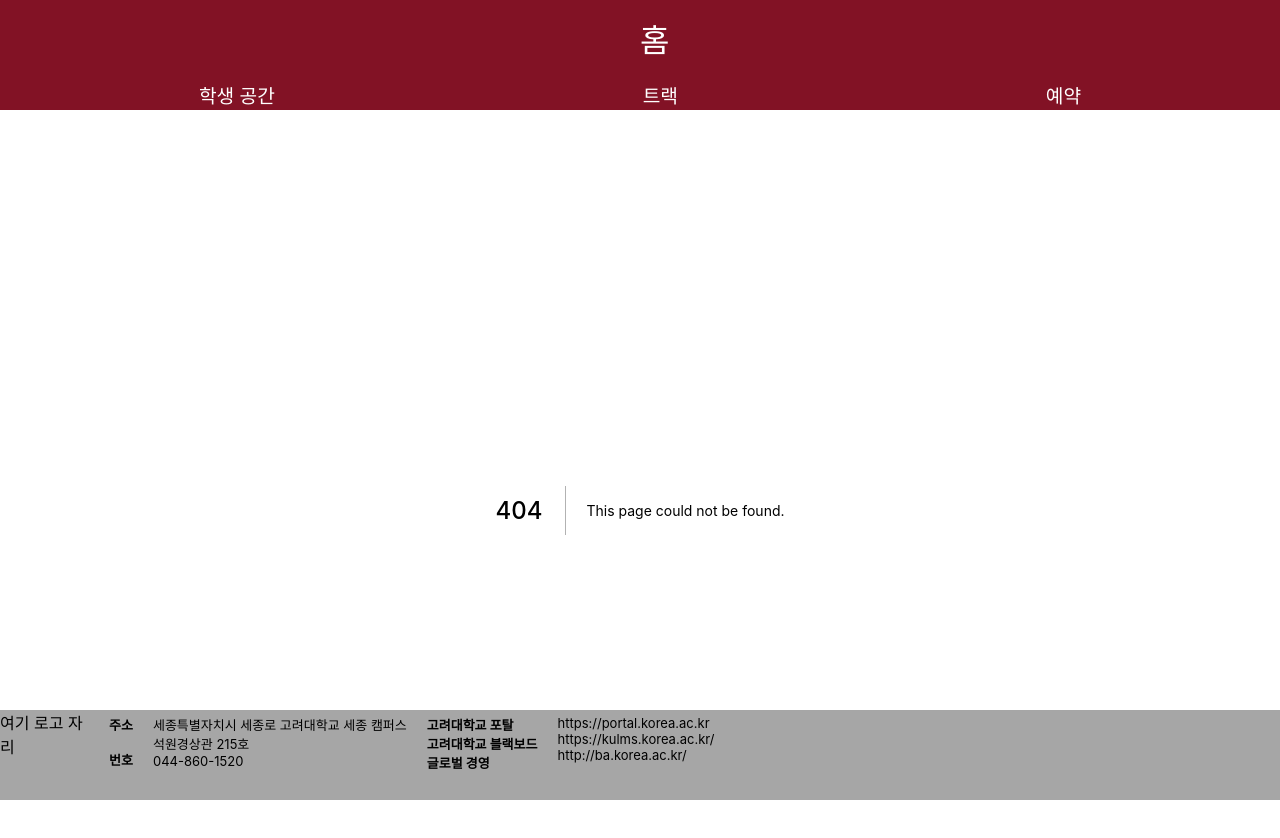
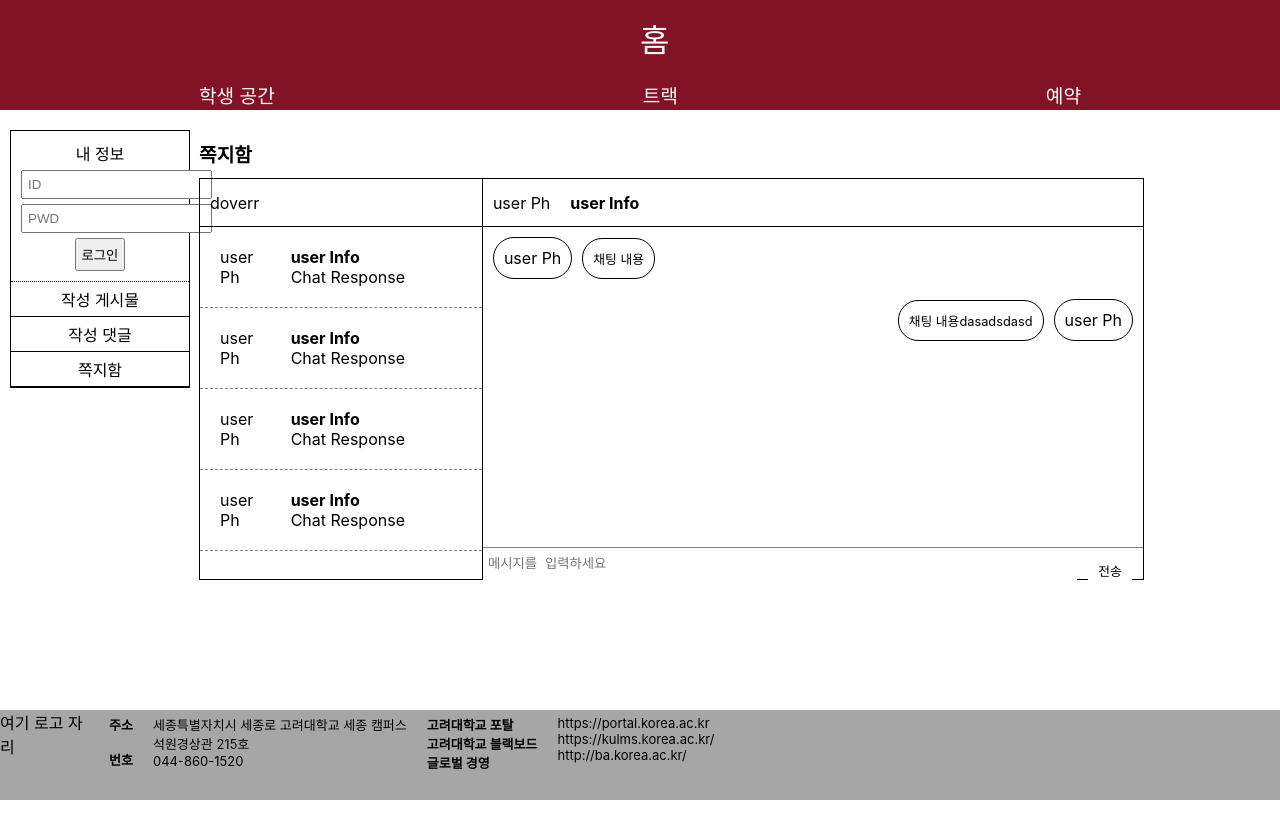
Before and after one commit to augusstt06/korea_global_admin, a Next.js app: page /dm in a window 1280 px wide. Before the commit this address had no page. Shown: the top 838 px of the page. After the commit the page ends 800 px from the top, so only its background shows below. Built offline with nearby package versions, Linux system fonts and the light colour scheme.

Commit message:
fix : Message Component Css

```diff
--- /dev/null
+++ b/pages/dm.js
@@ -0,0 +1,100 @@
+import React, {useState} from "react";
+import Side from "../component/Side";
+
+const Dm = () => {
+    const [option] = useState({
+        pageTitle : '쪽지함',
+        sideTitle : '마이 페이지',
+        theadNum : 0,
+        theadTitle : '제목',
+        theadBody : '내용',
+        theadDay : '날짜',
+    });
+    const [idSide] = useState([
+        {id : '미정', link : `/mg`, text : '작성 게시물'},
+        {id : '미정', link : `/cy`, text : '작성 댓글'},
+        {id : '미정', link : `/dm`, text : '쪽지함'}
+    ]);
+    return (
+        <div className='main'>
+            <div className='component'>
+                <Side items = {[
+                    {id : idSide[0].id, link : idSide[0].link , text : idSide[0].text},
+                    {id : idSide[1].id, link : idSide[1].link, text : idSide[1].text},
+                    {id : idSide[2].id, link : idSide[2].link, text : idSide[2].text}
+                ]} title = {option.sideTitle}/>
+            </div>
+            <div className='content'>
+                <div className='pageTitle'>
+                    <a>{option.pageTitle}</a>
+                </div>
+                <div className='msgBox'>
+                    <div className='msgList'>
+                        <div className='myNickname'>
+                            doverr
+                        </div>
+                        <div className='receiveList'>
+                            <div className='receivePhoto'>user Ph</div>
+                            <div className='receiveOpponent'>
+                                <div className='receiveInfo'>user Info</div>
+                                <div className='receiveMsg'>Chat Response</div>
+                            </div>
+                        </div>
+                        <div className='receiveList'>
+                            <div className='receivePhoto'>user Ph</div>
+                            <div className='receiveOpponent'>
+                                <div className='receiveInfo'>user Info</div>
+                                <div className='receiveMsg'>Chat Response</div>
+                            </div>
+                        </div>
+                        <div className='receiveList'>
+                            <div className='receivePhoto'>user Ph</div>
+                            <div className='receiveOpponent'>
+                                <div className='receiveInfo'>user Info</div>
+                                <div className='receiveMsg'>Chat Response</div>
+                            </div>
+                        </div>
+                        <div className='receiveList'>
+                            <div className='receivePhoto'>user Ph</div>
+                            <div className='receiveOpponent'>
+                                <div className='receiveInfo'>user Info</div>
+                                <div className='receiveMsg'>Chat Response</div>
+                            </div>
+                        </div>
+                    </div>
+                    <div className='msgDetail'>
+                        <div className='opponentNickname'>
+                            <div className='receivePhoto'>user Ph</div>
+                            <div className='receiveInfo'>user Info</div>
+                        </div>
+                        <div className='msgChatBox'>
+                            {/* 상대방 메시지 Response Data Mapping*/}
+                            <div className='opponentChat'>
+                                <div className='receivePhoto'>user Ph</div>
+                                <div className='ChatMsg'>채팅 내용 </div>
+                            </div>
+                            {/**/}
+                            {/* 내 메시지 Response Data Mapping*/}
+                            <div className='myChat'>
+                                <div className='myPhoto'>user Ph</div>
+                                <div className='ChatMsg'>채팅 내용dasadsdasd</div>
+                            </div>
+                        {/*    */}
+                        </div>
+                        <div className='typingMsg'>
+                            <div className='typingChat'>
+                                <textarea placeholder='메시지를 입력하세요'/>
+                            </div>
+                            <div className='typingBtn'>
+                                <button>
+                                    <a>전송</a>
+                                </button>
+                            </div>
+                        </div>
+                    </div>
+                </div>
+            </div>
+        </div>
+    )
+};
+export default Dm;
--- a/pages/mg.js
+++ b/pages/mg.js
@@ -22,6 +22,7 @@ const Mg_Post = () => {
                 <Side items = {[
                     {id : idSide[0].id, link : idSide[0].link, text : idSide[0].text},
                     {id : idSide[1].id, link : idSide[1].link, text : idSide[1].text},
+                    {id : idSide[2].id, link : idSide[2].link, text : idSide[2].text}
                 ]} title = {option.pageTitle}/>
             </div>
             <div className='content'>
--- a/styles/Page.modules.scss
+++ b/styles/Page.modules.scss
@@ -194,6 +194,143 @@
         }
     }
 }
+////// Message //////
+.msgBox{
+    display: flex;
+    width: 100%;
+    border: 1px solid black;
+    .msgList{
+        border-right: 1px solid black;
+        width: 30%;
+        .myNickname{
+            padding: 10px;
+            display: flex;
+            align-items: center;
+            height: 6vh;
+            border-bottom: 1px solid black;
+        }
+        .receiveList{
+            //height: 50vh;
+            display: flex;
+            width: 100%;
+            align-items: center;
+            padding: 10px;
+            overflow: scroll;
+            border-bottom: 1px dashed gray;
+            &:hover{
+                background-color: gainsboro;
+            }
+            .receivePhoto{
+                padding: 10px;
+                margin-right: 10px;
+            }
+            .receiveOpponent{
+                width: 100%;
+                padding: 10px;
+                .receiveInfo{
+                    font-weight: bold;
+                }
+                .receiveMsg{
+
+                }
+            }
+        }
+    }
+    .msgDetail{
+        width: 70%;
+        height: 50vh;
+        .opponentNickname{
+            border-bottom: 1px solid black;
+            display: flex;
+            align-items: center;
+            height: 6vh;
+            .receivePhoto{
+                padding: 10px;
+                margin-right: 10px;
+            }
+            .receiveInfo{
+                font-weight: bold;
+            }
+        }
+        .msgChatBox{
+            position: relative;
+            height: 80%;
+            .opponentChat{
+                display: flex;
+                align-items: center;
+                padding: 10px;
+                .receivePhoto{
+                    border: 1px solid black;
+                    padding: 10px;
+                    border-radius: 30px;
+                    margin-right: 10px;
+                }
+                .ChatMsg{
+                    border: 1px solid black;
+                    padding: 10px;
+                    border-radius: 20px;
+                    font-size: 0.8rem;
+                }
+            }
+            .myChat{
+                display: flex;
+                flex-direction: row-reverse;
+                align-items: center;
+                padding: 10px;
+                .myPhoto{
+                    border: 1px solid black;
+                    padding: 10px;
+                    border-radius: 30px;
+                    margin-left: 10px;
+                }
+                .ChatMsg{
+                    border: 1px solid black;
+                    padding: 10px;
+                    border-radius: 20px;
+                    font-size: 0.8rem;
+                }
+            }
+        }
+        .typingMsg{
+            display: flex;
+            width: 100%;
+            .typingChat{
+                width: 90%;
+                height: 100%;
+                border-top: 1px solid gray;
+                textarea{
+                    padding: 5px;
+                    width: 100%;
+                    resize: none;
+                    outline: none;
+                    border: none;
+                }
+            }
+            .typingBtn{
+                padding: 5px;
+                border-top: 1px solid gray;
+                width: 10%;
+                display: flex;
+                justify-content: center;
+                align-items: center;
+
+                button{
+                    width: 80%;
+                    height: 80%;
+                    padding: 5px;
+                    background-color: white;
+                    border: none;
+                    font-size: 0.8rem;
+                    a:hover{
+                        color: #821225;
+                        font-weight: bold;
+                    }
+                }
+            }
+        }
+    }
+}
+
 ////// Side Module //////
 .Side {
     border: 1px solid black;
```
Also changed, not shown: pages/cy.js (+6 -2 lines).
